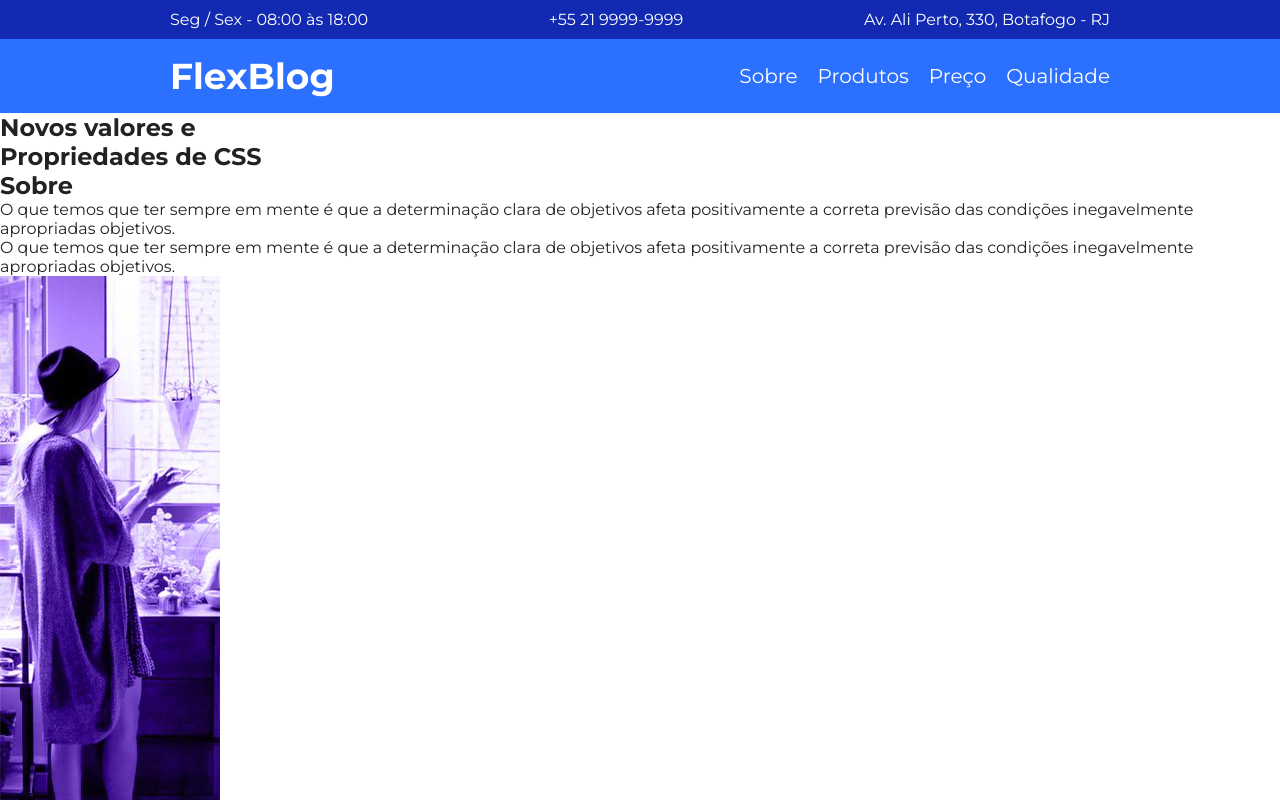
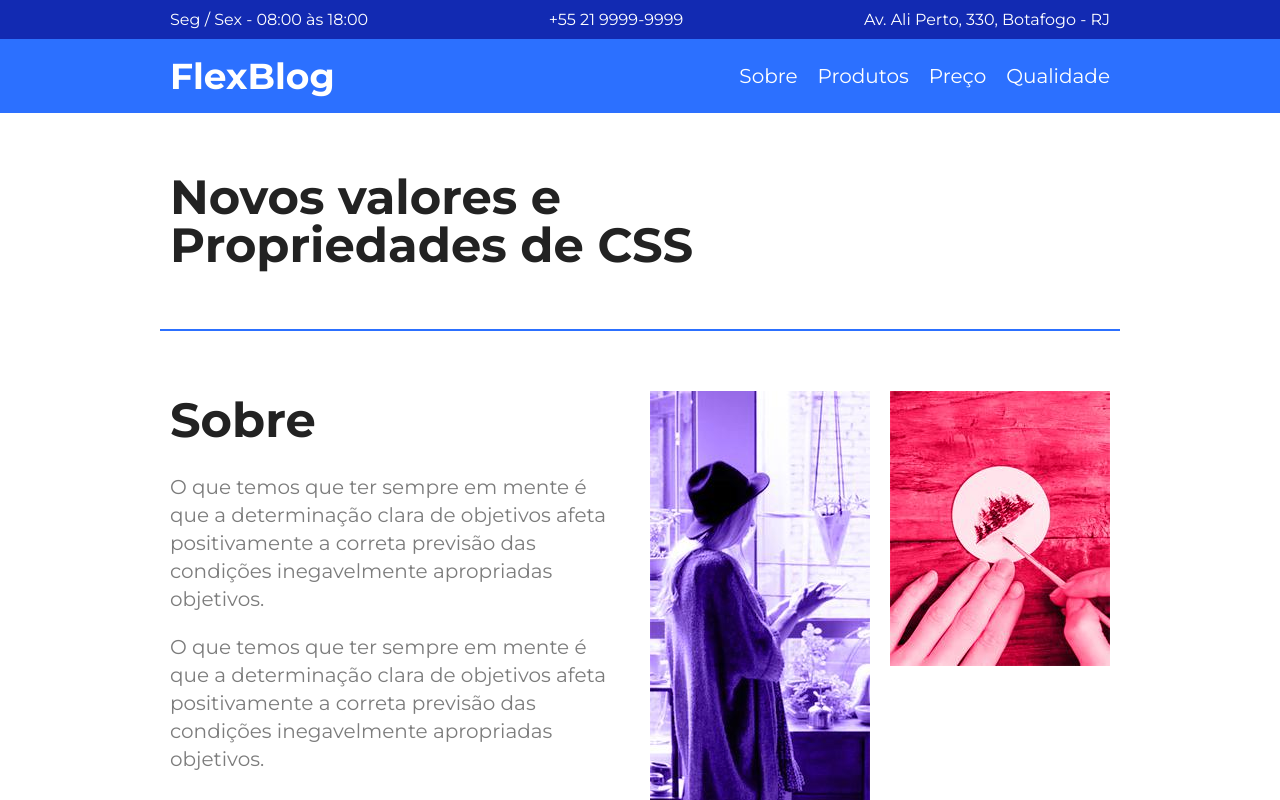
Before and after one commit to luancalil/Flexblog, a plain HTML site: page index.html in a window 1280 px wide. Shown: the top 800 px of the page. Drawn offline with Linux system fonts and the light colour scheme.

Commit message:
Ajustes sobre

```diff
--- a/css/style.css
+++ b/css/style.css
@@ -94,3 +94,47 @@ img {
 .menu-nav a:hover {
   color: #122ab2;
 }
+
+/* Introducao */
+
+.introducao {
+  font-size: 3em;
+  line-height: 1;
+  max-width: 960px;
+  margin: 0 auto;
+  padding: 60px 10px;
+}
+
+/* Sobre */
+
+.sobre {
+  border-top: 2px solid #2c70ff;
+  border-bottom: 2px solid #2c70ff;
+  max-width: 960px;
+  margin: 0 auto;
+  padding: 60px 0;
+  display: flex;
+  flex-wrap: wrap;
+}
+
+.sobre-info {
+  flex: 2 1 300px;
+  margin: 0 10px;
+}
+
+.sobre-info h1 {
+  font-size: 3em;
+  margin-bottom: 0.5em;
+}
+
+.sobre-info p {
+  font-size: 1.25em;
+  line-height: 1.4;
+  margin-bottom: 1em;
+  color: #7c7c7c;
+}
+
+.sobre img {
+  flex: 1 1 160px;
+  margin: 0 10px;
+}
--- a/index.html
+++ b/index.html
@@ -44,7 +44,7 @@
   </header>
 
   <section>
-    <h1 class="introducap">Novos valores e <br>
+    <h1 class="introducao">Novos valores e <br>
       Propriedades de CSS</h1>
 
     <div class="sobre" id="sobre">
```
